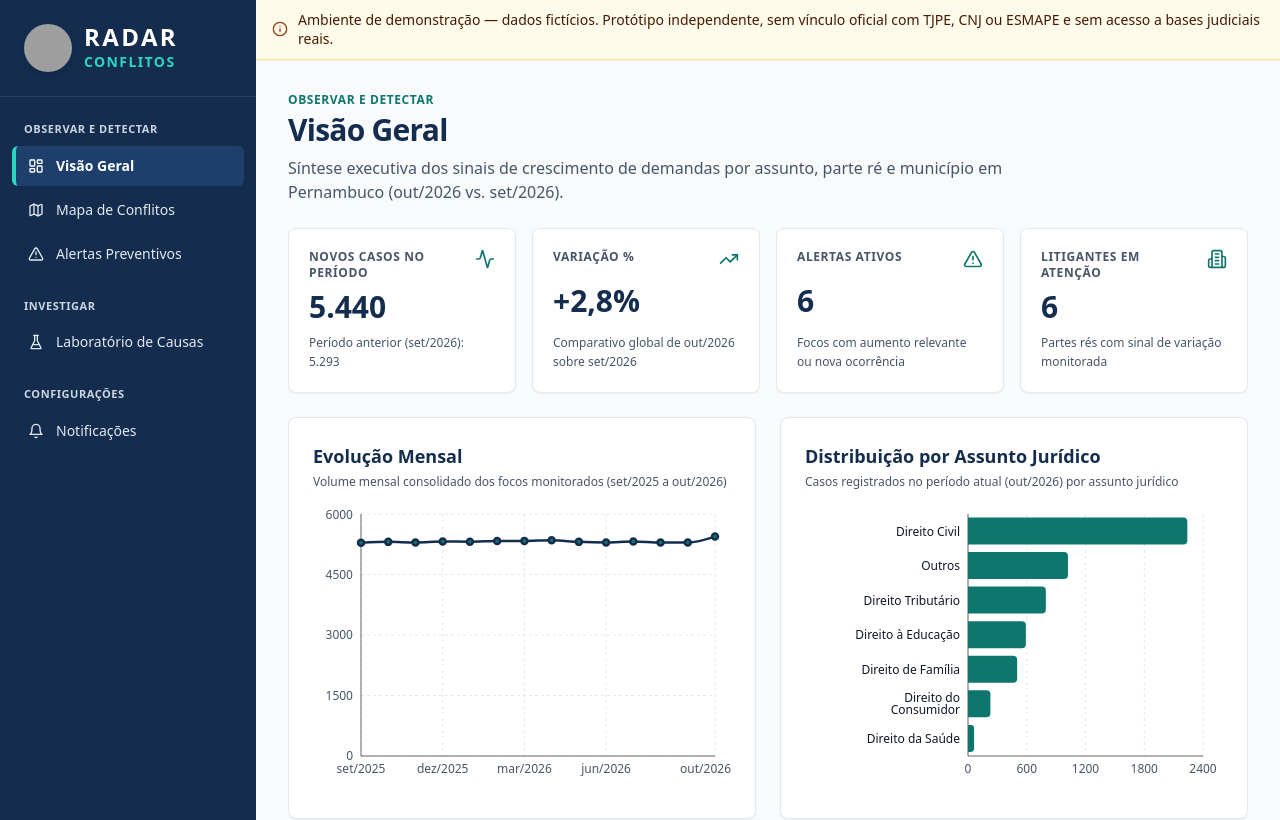
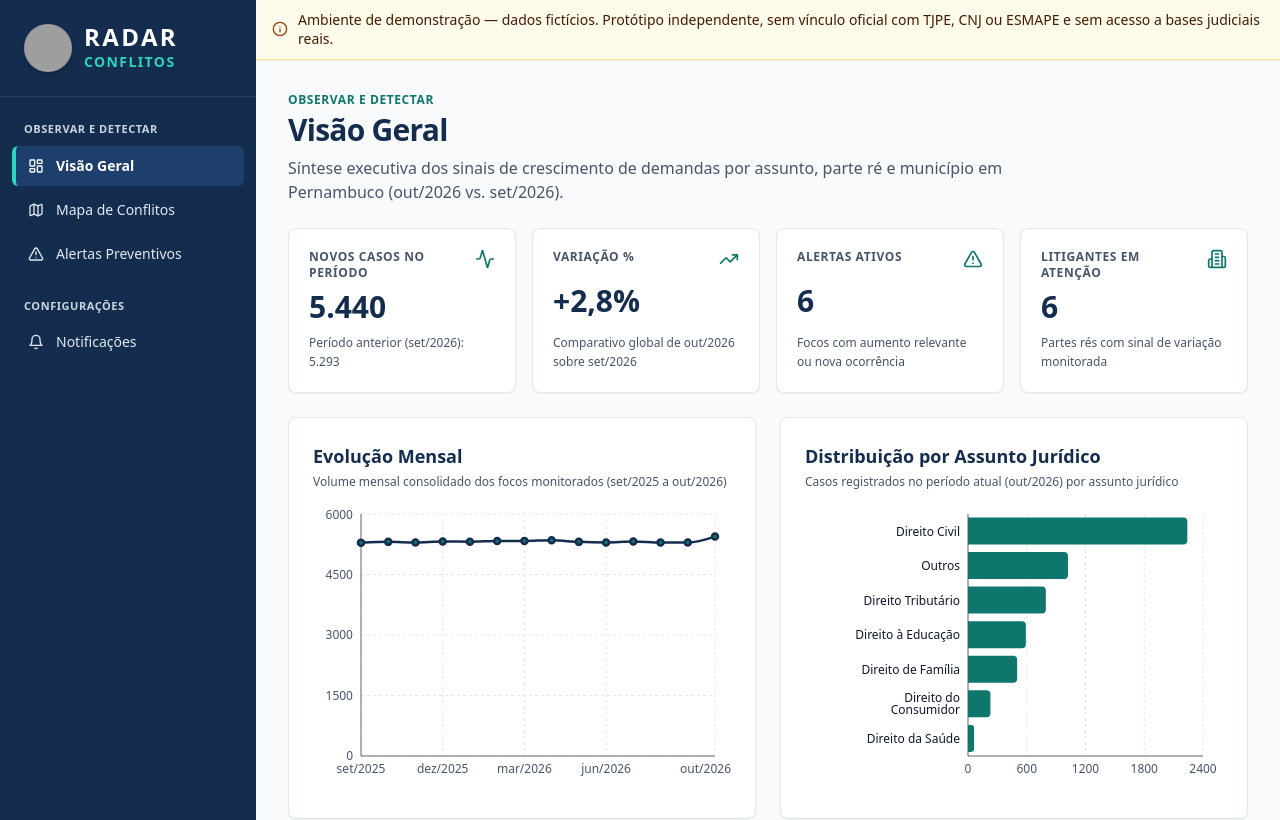
Before and after one commit to johnnerickk474-dev/Criejam, a React (Vite) app: page / in a window 1280 px wide. Shown: the top 820 px of the page. Built offline with nearby package versions, Linux system fonts and the light colour scheme; grey boxes are pictures that could not be loaded.

Commit message:
ui: oculta atalho do laboratorio de causas e grupo investigar do menu lateral

```diff
--- a/src/components/Sidebar.tsx
+++ b/src/components/Sidebar.tsx
@@ -3,7 +3,6 @@ import { NavLink } from 'react-router-dom';
 import {
   AlertTriangle,
   Bell,
-  FlaskConical,
   LayoutDashboard,
   Map,
   X,
@@ -41,16 +40,6 @@ const GRUPOS_NAVEGACAO: GrupoNavegacao[] = [
         rotulo: 'Alertas Preventivos',
         caminho: '/alertas',
         icone: AlertTriangle,
-      },
-    ],
-  },
-  {
-    titulo: 'INVESTIGAR',
-    itens: [
-      {
-        rotulo: 'Laboratório de Causas',
-        caminho: '/laboratorio',
-        icone: FlaskConical,
       },
     ],
   },
```
